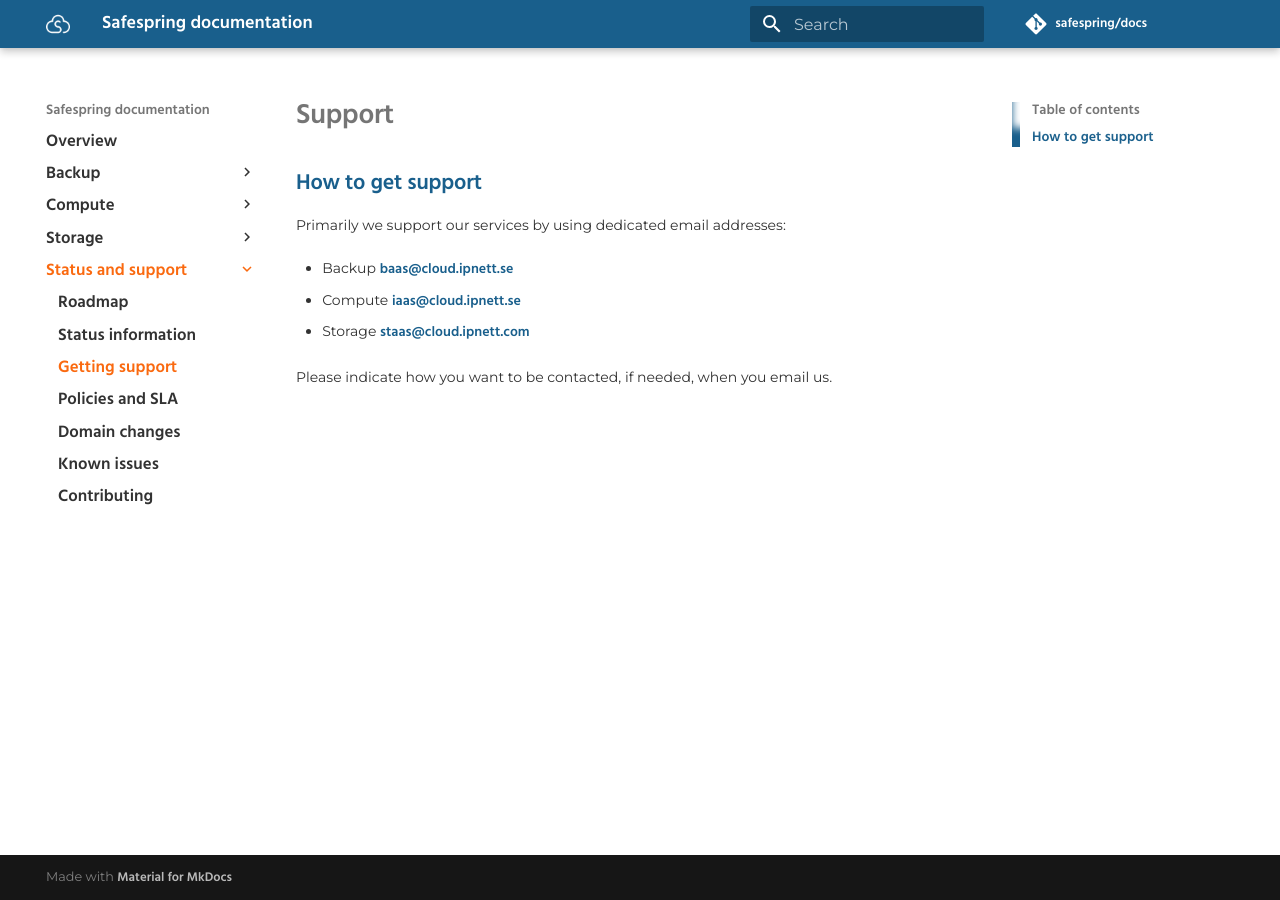
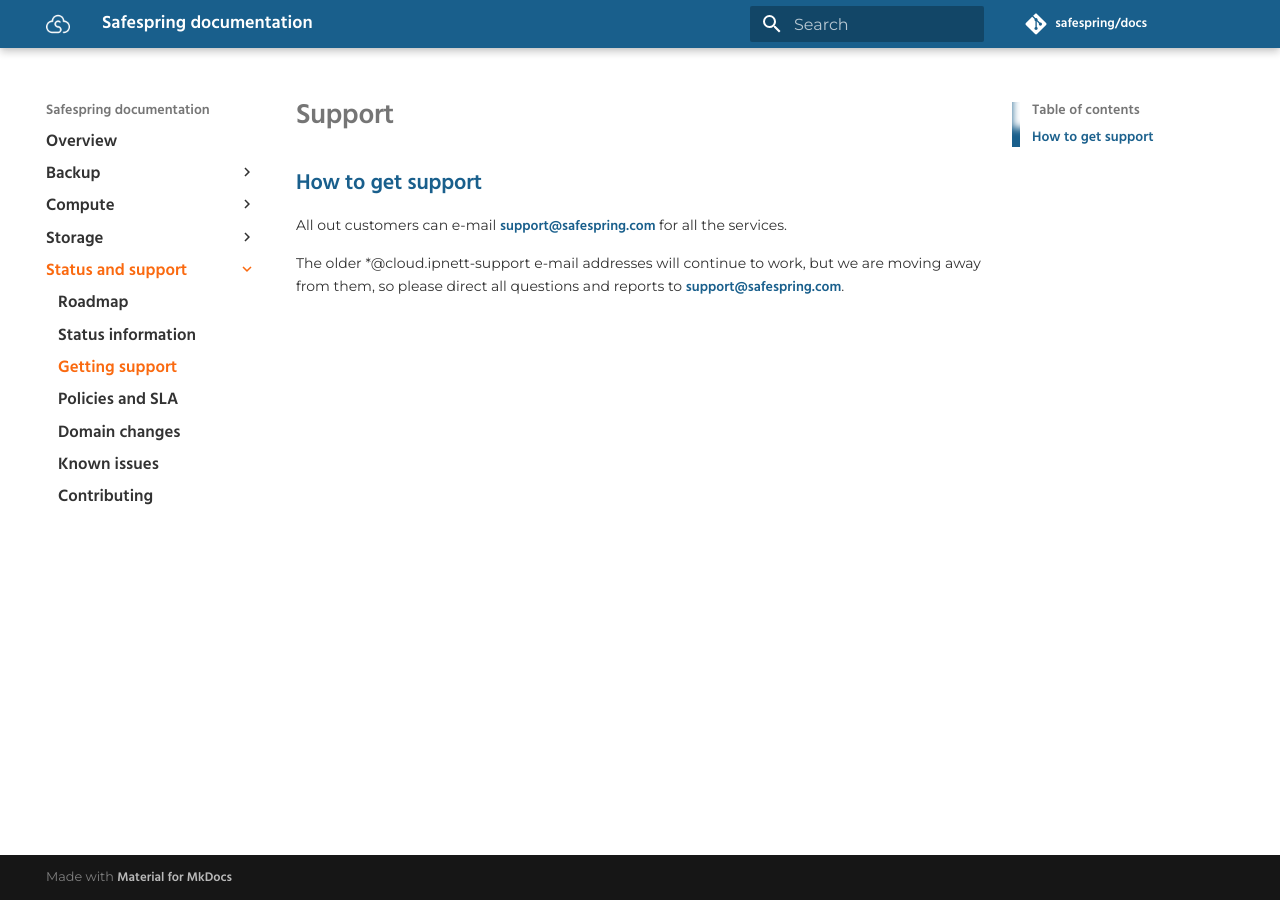
Before and after one commit to safespring/docs, an MkDocs documentation site: the page built from content/service/support.md, in a window 1280 px wide. Built offline with MkDocs 1.6.1 and Material for MkDocs 9.7.7, drawn with Linux system fonts in a browser that asks for light colours; comment, search, counter and statistics services are not loaded; old or Windows-style settings are respelled for this version of MkDocs.

Commit message:
Stop mentioning old RT email addresses

```diff
--- a/content/service/support.md
+++ b/content/service/support.md
@@ -2,12 +2,8 @@
 
 ## How to get support
 
-Primarily we support our services by using dedicated email addresses:
+All out customers can e-mail support@safespring.com for all the services.
 
-* Backup baas@cloud.ipnett.se
-
-* Compute iaas@cloud.ipnett.se
-
-* Storage staas@cloud.ipnett.com
-
-Please indicate how you want to be contacted, if needed, when you email us.
+The older *@cloud.ipnett-support e-mail addresses will continue to work,
+but we are moving away from them, so please direct all questions and
+reports to support@safespring.com.
```
